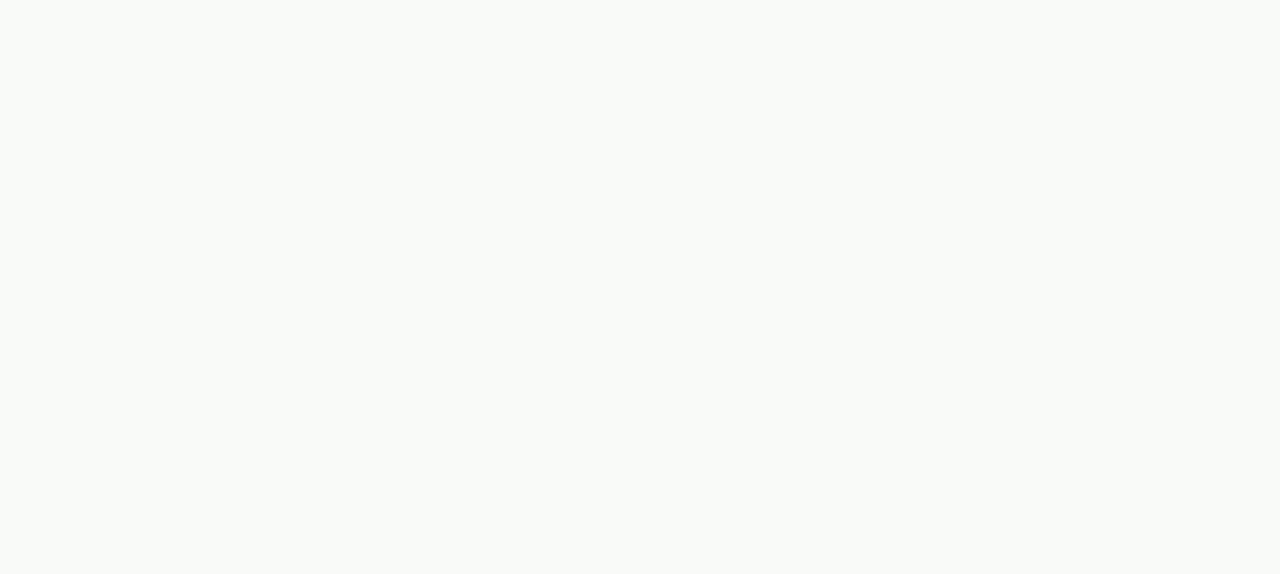
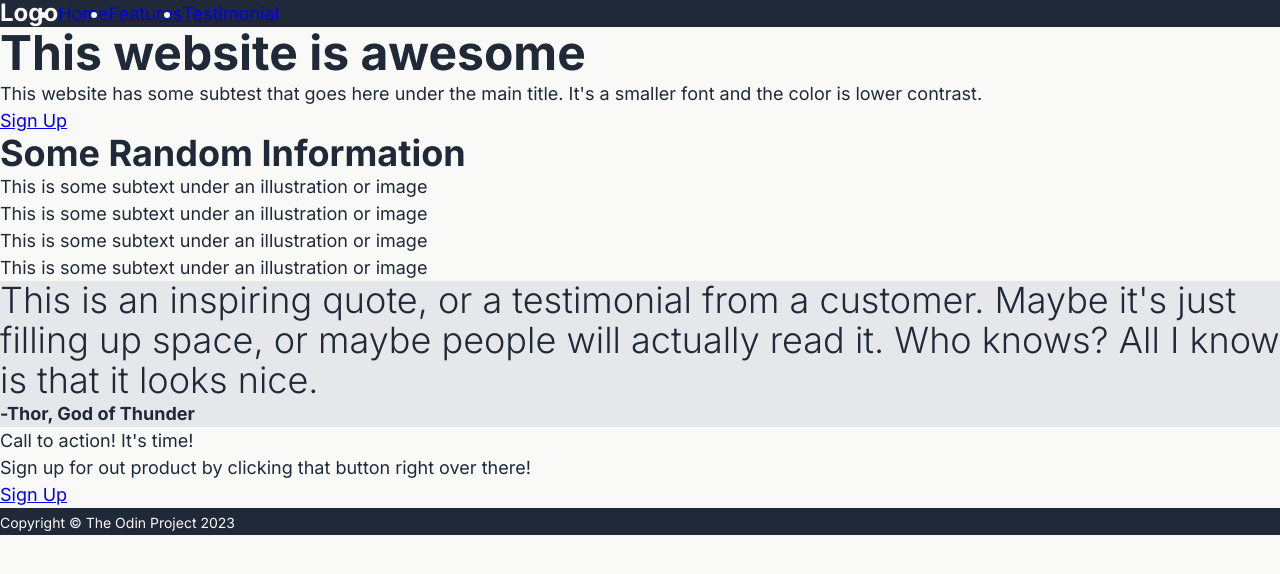
Before and after one commit to shaqeebwisdmlabs/html-assignment, a plain HTML site: page index.html in a window 1280 px wide. Drawn offline with Linux system fonts and the light colour scheme.

Commit message:
html done

```diff
--- a/css/style.css
+++ b/css/style.css
@@ -25,6 +25,8 @@
   --fs-title: var(--fs-600);
   --fs-title-sm: var(--fs-500);
   --fs-body: var(--fs-400);
+  --fs-body-sm: var(--fs-300);
+  --fs-body-x-sm: var(--fs-200);
 }
 
 @media (width >= 35em) {
@@ -33,6 +35,8 @@
     --fs-title: var(--fs-600);
     --fs-title-sm: var(--fs-500);
     --fs-body: var(--fs-400);
+    --fs-body-sm: var(--fs-300);
+    --fs-body-x-sm: var(--fs-200);
   }
 }
 
@@ -120,8 +124,8 @@ select {
 }
 
 .container {
-  --max-width: 1140px;
-  --padding: 1.25rem;
+  --max-width: 1110px;
+  --padding: 1rem;
 
   width: min(var(--max-width), 100% - var(--padding));
   margin-inline: auto;
@@ -149,20 +153,12 @@ select {
   color: var(--clr-primary-400);
 }
 
-.text-secondary-400 {
-  color: var(--clr-secondary-400);
-}
-
 .text-neutral-100 {
   color: var(--clr-neutral-100);
 }
 
 .text-neutral-300 {
   color: var(--clr-neutral-300);
-}
-
-.text-neutral-500 {
-  color: var(--clr-neutral-500);
 }
 
 .text-neutral-900 {
@@ -175,10 +171,6 @@ select {
   background-color: var(--clr-primary-400);
 }
 
-.bg-secondary-400 {
-  background-color: var(--clr-secondary-400);
-}
-
 .bg-neutral-100 {
   background-color: var(--clr-neutral-100);
 }
@@ -187,15 +179,15 @@ select {
   background-color: var(--clr-neutral-300);
 }
 
-.bg-neutral-500 {
-  background-color: var(--clr-neutral-500);
-}
-
 .bg-neutral-900 {
   background-color: var(--clr-neutral-900);
 }
 
 /* font weight */
+
+.fw-light {
+  font-weight: var(--fw-light);
+}
 
 .fw-regular {
   font-weight: var(--fw-regular);
@@ -226,11 +218,6 @@ select {
   line-height: 1.1;
 }
 
-.fs-title-x-sm {
-  font-size: var(--fs-title-x-sm);
-  line-height: 1.1;
-}
-
 .fs-body {
   font-size: var(--fs-body);
 }
--- a/index.html
+++ b/index.html
@@ -13,5 +13,80 @@
     <link rel="stylesheet" href="css/style.css" />
     <title>The Odin Project</title>
   </head>
-  <body></body>
+  <body>
+    <header class="header | flex bg-neutral-900 text-neutral-100">
+      <h1 class="logo | fw-bold fs-title-sm">Logo</h1>
+      <nav class="primary-navigation">
+        <ul class="flex">
+          <li><a href="#">Home</a></li>
+          <li><a href="#">Features</a></li>
+          <li><a href="#">Testimonial</a></li>
+        </ul>
+      </nav>
+    </header>
+    <main>
+      <section class="hero |">
+        <div class="hero__body">
+          <h1 class="fw-bold fs-title-lg">This website is awesome</h1>
+          <p>
+            This website has some subtest that goes here under the main title.
+            It's a smaller font and the color is lower contrast.
+          </p>
+          <a href="#" class="btn btn--sign-up">Sign Up</a>
+        </div>
+        <div class="hero__image"></div>
+      </section>
+      <section class="information |">
+        <h2 class="fw-bold fs-title">Some Random Information</h2>
+        <div class="info-group">
+          <div class="info">
+            <div class="info__image"></div>
+            <p class="info__text">
+              This is some subtext under an illustration or image
+            </p>
+          </div>
+          <div class="info">
+            <div class="info__image"></div>
+            <p class="info__text">
+              This is some subtext under an illustration or image
+            </p>
+          </div>
+          <div class="info">
+            <div class="info__image"></div>
+            <p class="info__text">
+              This is some subtext under an illustration or image
+            </p>
+          </div>
+          <div class="info">
+            <div class="info__image"></div>
+            <p class="info__text">
+              This is some subtext under an illustration or image
+            </p>
+          </div>
+        </div>
+      </section>
+      <section class="testimonial | bg-neutral-300">
+        <p class="quote | fw-light fs-title">
+          <i
+            >This is an inspiring quote, or a testimonial from a customer. Maybe
+            it's just filling up space, or maybe people will actually read it.
+            Who knows? All I know is that it looks nice.</i
+          >
+        </p>
+        <span class="quote-by | fw-semi-bold">-Thor, God of Thunder</span>
+      </section>
+      <section class="cta">
+        <div class="cta__body">
+          <h2>Call to action! It's time!</h2>
+          <p>
+            Sign up for out product by clicking that button right over there!
+          </p>
+        </div>
+        <a href="#" class="btn btn--cta">Sign Up</a>
+      </section>
+    </main>
+    <footer class="primary-footer | bg-neutral-900 text-neutral-100">
+      <span class="fs-body-sm">Copyright © The Odin Project 2023</span>
+    </footer>
+  </body>
 </html>
```
